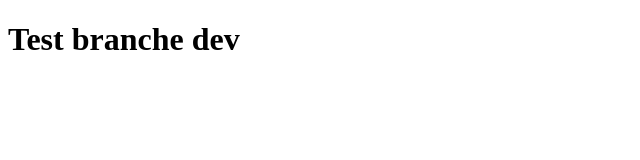
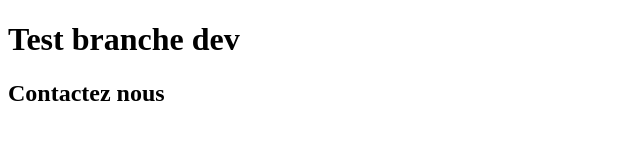
Before and after one commit to Tadkozh/ProjetRMtestsGit-Github, a website: page contact.html in a window 1280 px wide. Shown: the whole page, without its empty margins (0-640 px from the left). Drawn offline with Linux system fonts and the light colour scheme.

Commit message:
feat: ✨ update Page Contact

```diff
--- a/contact.html
+++ b/contact.html
@@ -8,5 +8,6 @@
   </head>
   <body>
     <h1>Test branche dev</h1>
+    <h2>Contactez nous</h2>
   </body>
 </html>
```
